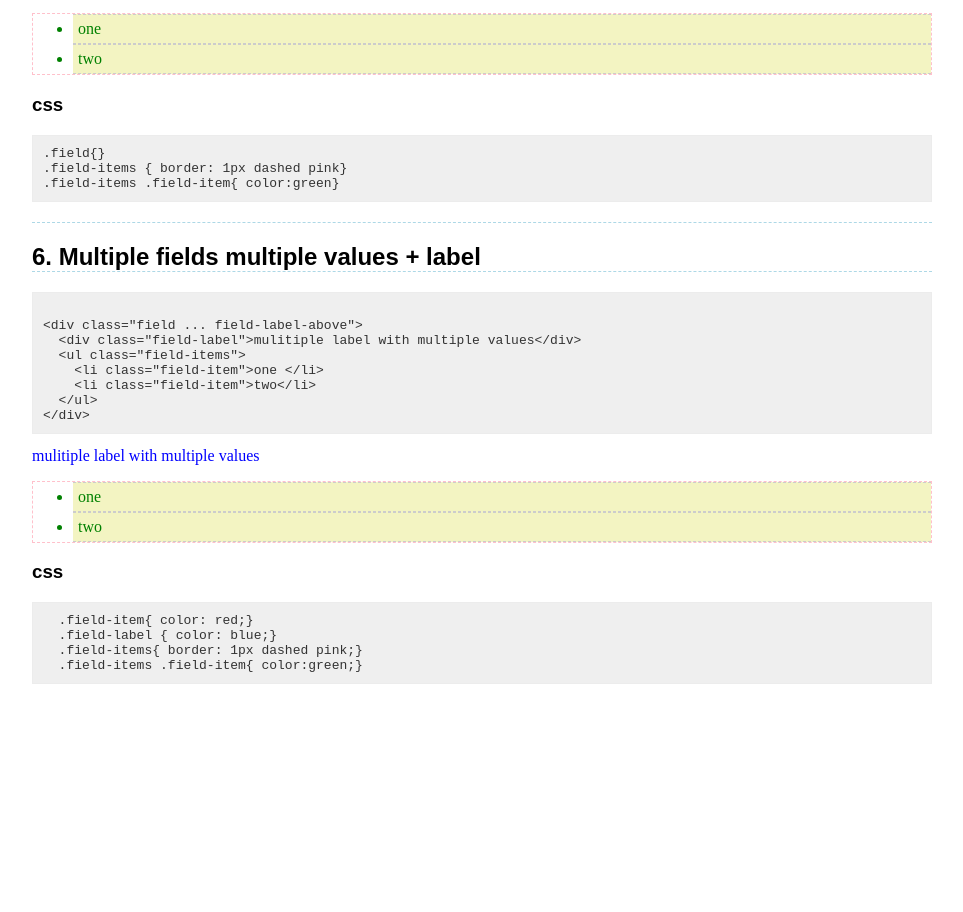
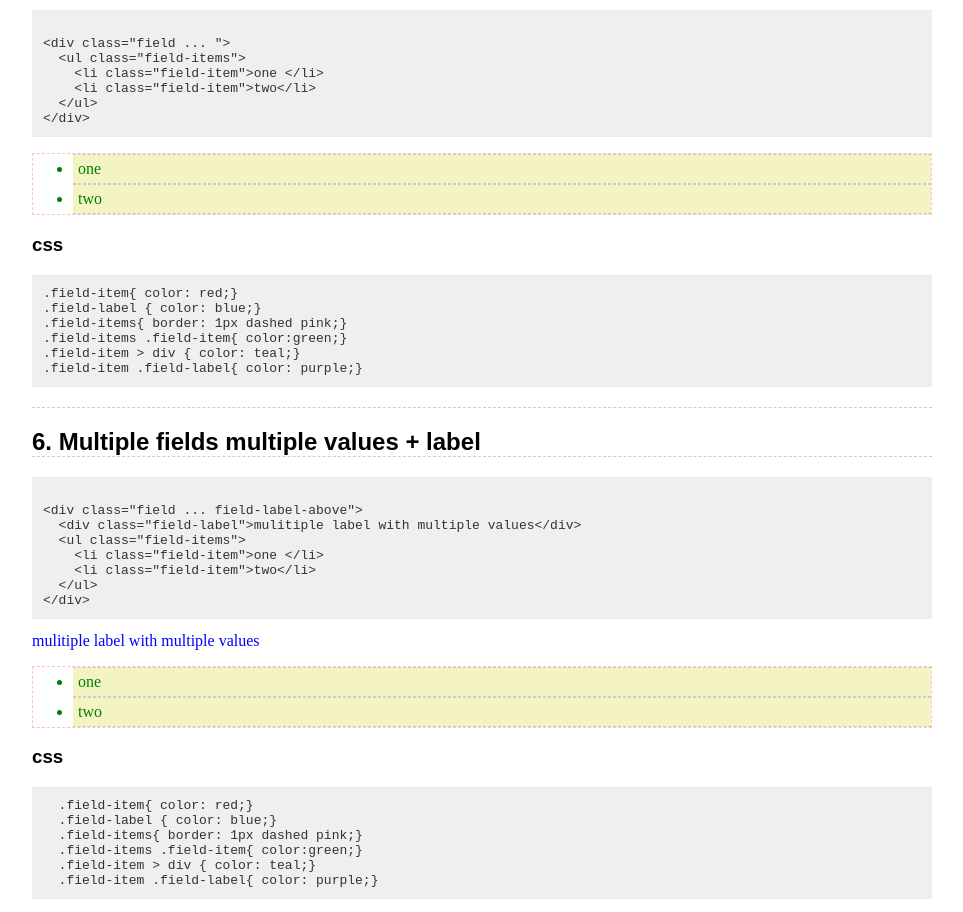
Before and after one commit to mortendk/drupal8-fields, a plain HTML site: page index.html in a window 1280 px wide. Shown: the part 1744-2656 px from the top of the page, without its empty margins (158-1121 px from the left). Before the commit the page ends 2441 px from the top, so only its background shows below. Drawn offline with Linux system fonts and the light colour scheme.

Commit message:
fixed the in the viewable code for better readability

```diff
--- a/index.html
+++ b/index.html
@@ -43,6 +43,18 @@
 
 <h1>Drupal8 Fields Default markup</h1>
 Following up on <a href="https://drupal.org/node/2214241">Field default markup - removing the divitis</a> on D.O ive made this page to document the changes.
+
+css used:
+<pre><code>
+  .field-item{ color: red;}
+  .field-label { color: blue;}
+  .field-items{ border: 1px dashed pink;}
+  .field-items .field-item{ color:green;}
+  .field-item > div { color: teal;}
+  .field-item .field-label{ color: purple;}
+</code></pre>
+
+
 <!--1 field no label -->
 <h2>1. field</h2>
 Markup:
@@ -140,9 +152,12 @@ Markup:
 
 <h3>css</h3>
 <pre>
-.field{}
-.field-items { border: 1px dashed pink}
-.field-items .field-item{ color:green}
+.field-item{ color: red;}
+.field-label { color: blue;}
+.field-items{ border: 1px dashed pink;}
+.field-items .field-item{ color:green;}
+.field-item > div { color: teal;}
+.field-item .field-label{ color: purple;}
 </pre>
 
 <!-- multiple label with multi values-->
@@ -171,6 +186,8 @@ Markup:
   .field-label { color: blue;}
   .field-items{ border: 1px dashed pink;}
   .field-items .field-item{ color:green;}
+  .field-item > div { color: teal;}
+  .field-item .field-label{ color: purple;}
 </pre>
 
 
```
